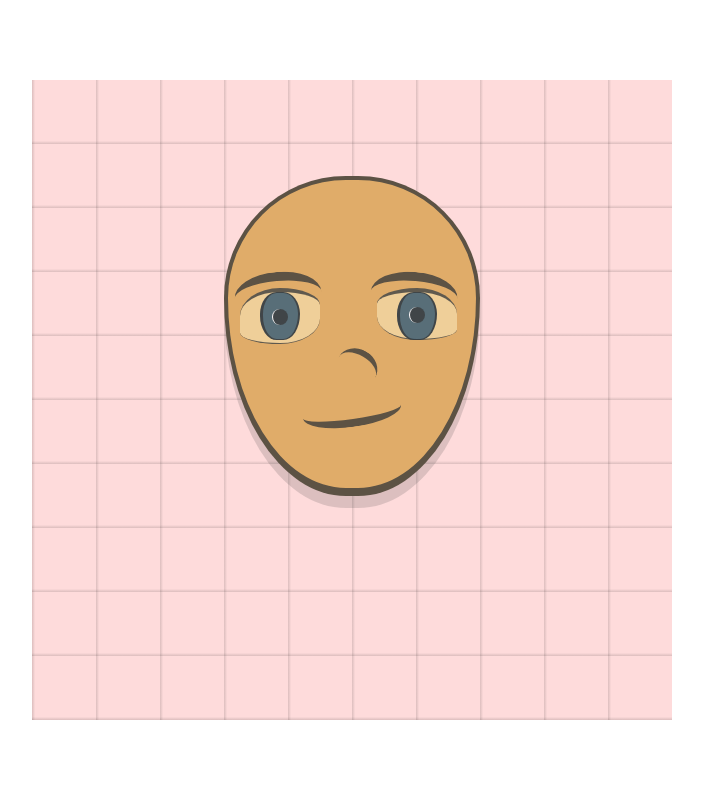
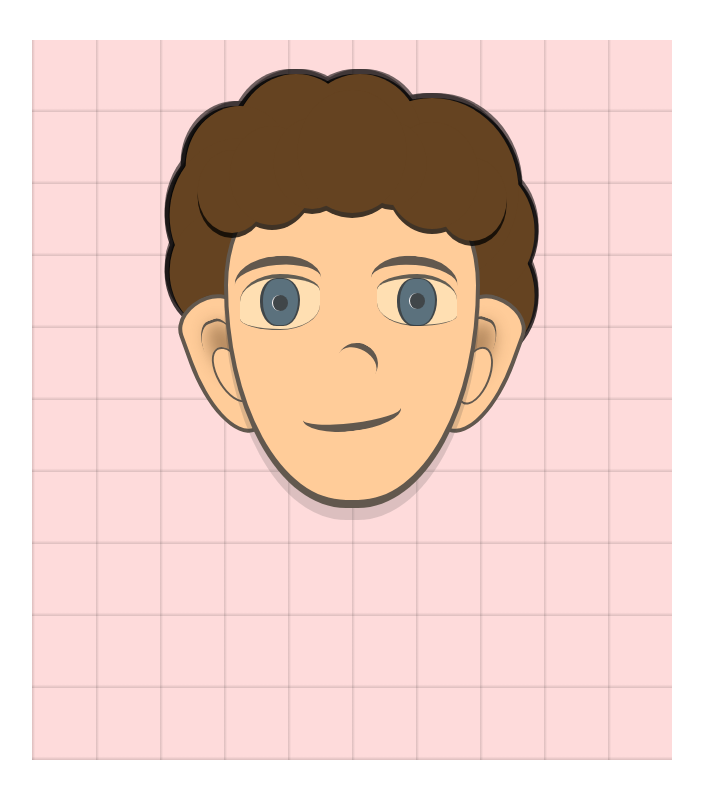
Before and after one commit to HelenMunny/CSS-art-Drawing-with-pure-CSS, a plain HTML site: page index.html in a window 1280 px wide. Shown: the whole page, without its empty margins (288-991 px from the left). Drawn offline with Linux system fonts and the light colour scheme.

Commit message:
hair and ears

```diff
--- a/index.html
+++ b/index.html
@@ -21,6 +21,11 @@
     <div class="right-eyebrow"></div>
     <div class="nose"></div>
   </div>
+
+  <div class="left-ear"></div>
+  <div class="right-ear"></div>
+  <div class="hair"></div>
+  <div class="hair-pt-two"></div>
   </section>
 
 
--- a/styles.css
+++ b/styles.css
@@ -3,19 +3,22 @@ body{
 }
 /* color palette */
 :root{
- --skin:#E0AC69;
+ --skin:#FFCC99;
  --background: rgba(244, 15, 15, 0.15);
  --dark-gray: #3a3b3ccb;
  --shadow:  #3a3b3c2c;
+ --black: rgba(0, 0, 0, 0.748);
  --eyes: #fff2cc7d;
  --eye-ball: #2e536fc8;
  --snow:snow;
+ --hair:#654321;
+ --brown-shadow:#65432177;
 }
 
 /* background */
 #boy{
  width: 80vmin;
- height: 80vmin;
+ height: 90vmin;
  background: var(--background);
  background-image: repeating-linear-gradient(#0000 0 9.5%, #0002 10%),
  repeating-linear-gradient(to left, #0000 0 9.5%, #0002 10%);
@@ -56,7 +59,7 @@ body{
  border-radius: 100%;
  top: 70%;
  left: 50%;
- transform: translateX(-50%) rotate(-8deg);
+ transform: translateX(-50%) rotate(-7deg);
 }
 /* eyes */
 .eye-left{
@@ -102,6 +105,7 @@ body{
  width: 2vmin;
  background-color: var(--dark-gray);
  border-left: 0.2vmin solid var(--snow);
+ /* background: radial-gradient(circle at 30% 33%, #fff 7%, #0000 0); */
  border-radius: 50%;
  top: 50%;
  left: 50%;
@@ -137,3 +141,99 @@ body{
  left: 52%;
  transform: translateX(-50%) rotate(30deg);
 }
+
+/* ear */
+.left-ear{
+ width: 12%;
+ height: 20%;
+ background: var(--skin);
+ border: 0.5vmin solid var(--dark-gray);
+ border-radius: 100% / 40% 60% 100% 120%;
+ top: 35%;
+ left: 25%;
+ z-index: -1;
+ rotate: -20deg;
+}
+
+.right-ear{
+ width: 12%;
+ height: 20%;
+ background: var(--skin);
+ border: 0.5vmin solid var(--dark-gray);
+ border-radius: 100% / 60% 40% 120% 100%;
+ top: 35%;
+ left: 63%;
+ z-index: -1;
+ rotate: 20deg;
+}
+.left-ear::before,
+.right-ear::before{
+ width: 45%;
+ height: 45%;
+ border: 0.3vmin solid var(--dark-gray);
+ border-radius: 50%;
+ top: 35%;
+ left: 25%;
+ box-shadow: 1vmin -3vmin 2vmin var(--brown-shadow);
+ /* z-index: -1; */
+ rotate: -10deg;
+}
+.right-ear::before{
+ left: 35%;
+ rotate: 2deg;
+ box-shadow: -1vmin -3vmin 2vmin var(--brown-shadow);
+}
+
+.left-ear::after,
+.right-ear::after{
+ width: 50%;
+ height: 50%;
+ border-top: 0.4vmin solid var(--dark-gray);
+ border-radius: 40%;
+ top: 15%;
+ left: 20%;
+ /* z-index: -1; */
+}
+
+/* hair */
+.hair,
+.hair-pt-two{
+ width: 17%;
+ height: 17%;
+ background: var(--hair);
+ color: var(--hair);
+ left: 50%;
+ top: 7%;
+ transform: translate(-50%, 0);
+ border-radius: 50%;
+ /* border-top: 0.7vmin solid var(--black); */
+ filter:
+  drop-shadow(0 0.7vmin var(--black));
+ box-shadow:
+ -5vmin 1.5vmin 0 -2vmin,
+ -10vmin 3vmin 0 -1.5vmin,
+ -15vmin 5vmin 0 -2.5vmin,
+ 5vmin 1.5vmin 0 -2.5vmin,
+ 10vmin 3vmin 0 -1vmin,
+ 15vmin 6vmin 0 -2.5vmin;
+
+}
+.hair-pt-two{
+ filter:
+ drop-shadow(-0.6vmin 0 var(--black))
+ drop-shadow(0.6vmin 0 var(--black))
+ drop-shadow(0 -0.6vmin var(--black));
+ /* drop-shadow(0.7vmin o var(--black))
+ drop-shadow(0 -0.7vmin var(--black)); */
+ box-shadow:
+ -16vmin 15vmin,
+ -14vmin 8vmin 0 2vmin,
+ -14vmin 2vmin,
+ -7vmin -1vmin 0 1vmin,
+ 1vmin -1vmin 0 1vmin,
+ 10vmin 5vmin 0 4vmin,
+ 10vmin 4vmin 0 2vmin,
+ 15vmin 10vmin 0 1vmin,
+ 15vmin 18vmin 0 1vmin;
+ z-index: -2;
+}
```
